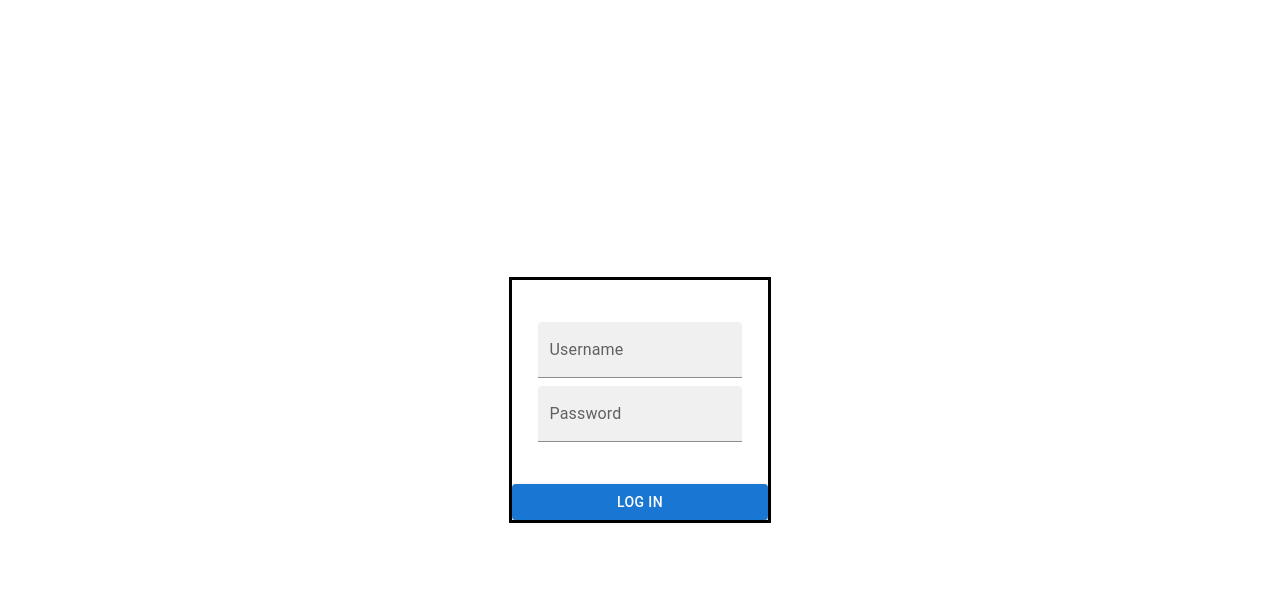
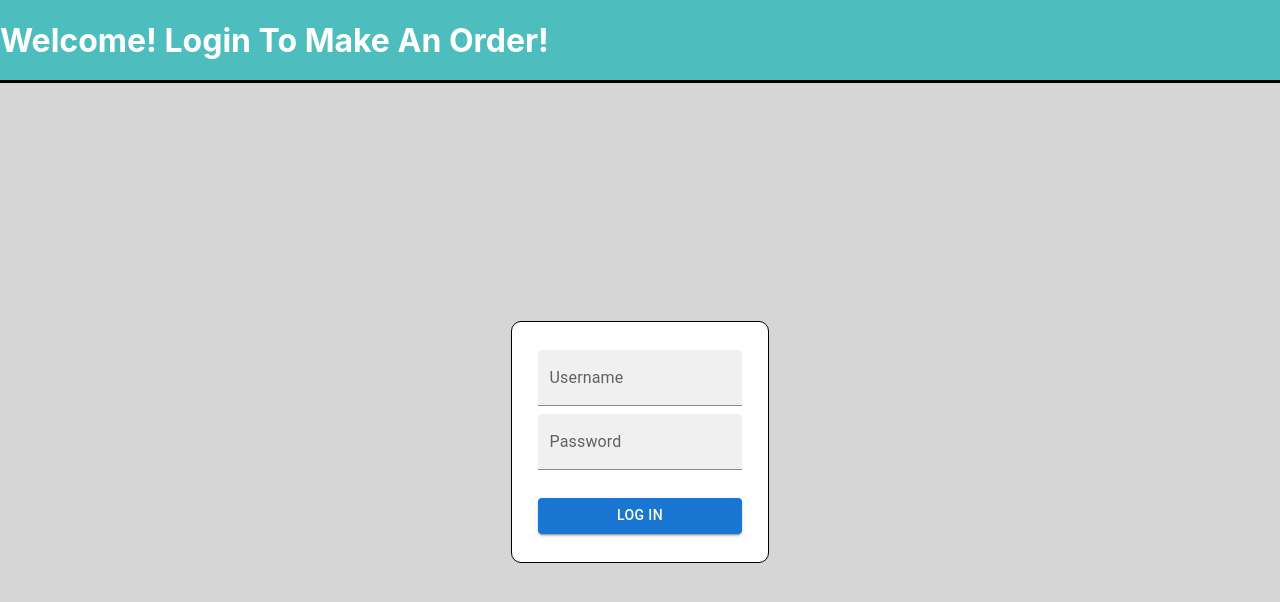
Before and after one commit to Mbickne1/481-Final-Project, a React (Create React App) app in the folder src/client/: page / in a window 1280 px wide. Shown: the top 602 px of the page. Built offline with nearby package versions, Linux system fonts and the light colour scheme.

Commit message:
Added a header and styled

```diff
--- /dev/null
+++ b/src/client/src/Components/Header/Header.module.css
@@ -0,0 +1,7 @@
+.container {
+    width: 100vw;
+    height: 10vh;
+    border-bottom: 3px solid black;
+    background-color: #4DBDBD;
+    color: white;
+}
--- /dev/null
+++ b/src/client/src/Components/Header/index.js
@@ -0,0 +1,14 @@
+import React from 'react';
+import styles from './Header.module.css';
+
+const Header = (props) => {
+
+    return (
+        <header className={styles.container}>
+            <h1>Welcome! Login To Make An Order! </h1>
+        </header>
+    );
+
+}
+
+export default Header;
--- a/src/client/src/Components/Main/LoginView/LoginView.module.css
+++ b/src/client/src/Components/Main/LoginView/LoginView.module.css
@@ -3,8 +3,9 @@
     width: 20%;
     height: 30%;
     margin: auto;
-    border: 3px solid black;
-
+    border: 1px solid black;
+    background-color: white;
+    border-radius: 10px;
     flex-direction: column;
     justify-content: center;
     align-self: center;
@@ -21,8 +22,9 @@
 }
 
 .buttonContainer {
-    width: 100%;
+    width: 80%;
     height: 15%;
+    margin: auto;
     margin-top: auto;
 }
 
--- a/src/client/src/Components/Main/index.js
+++ b/src/client/src/Components/Main/index.js
@@ -1,4 +1,5 @@
 import React, { useState } from 'react';
+import Header from '../Header';
 import ItemView from './ItemView';
 import LoginView from './LoginView';
 
@@ -7,7 +8,8 @@ const Main = () => {
     const [showLogin, setShowLogin] = useState(true);
 
     return (
-        <div style={{width: '100vw', height: '100vh', display: 'flex'}}>
+        <div style={{width: '100vw', height: '100vh', display: 'flex',flexDirection: 'column', backgroundColor: '#D6D6D6'}}>
+            <Header />
             {showLogin
                 ? <LoginView setShowLogin={setShowLogin}/>
                 : <ItemView />
```
